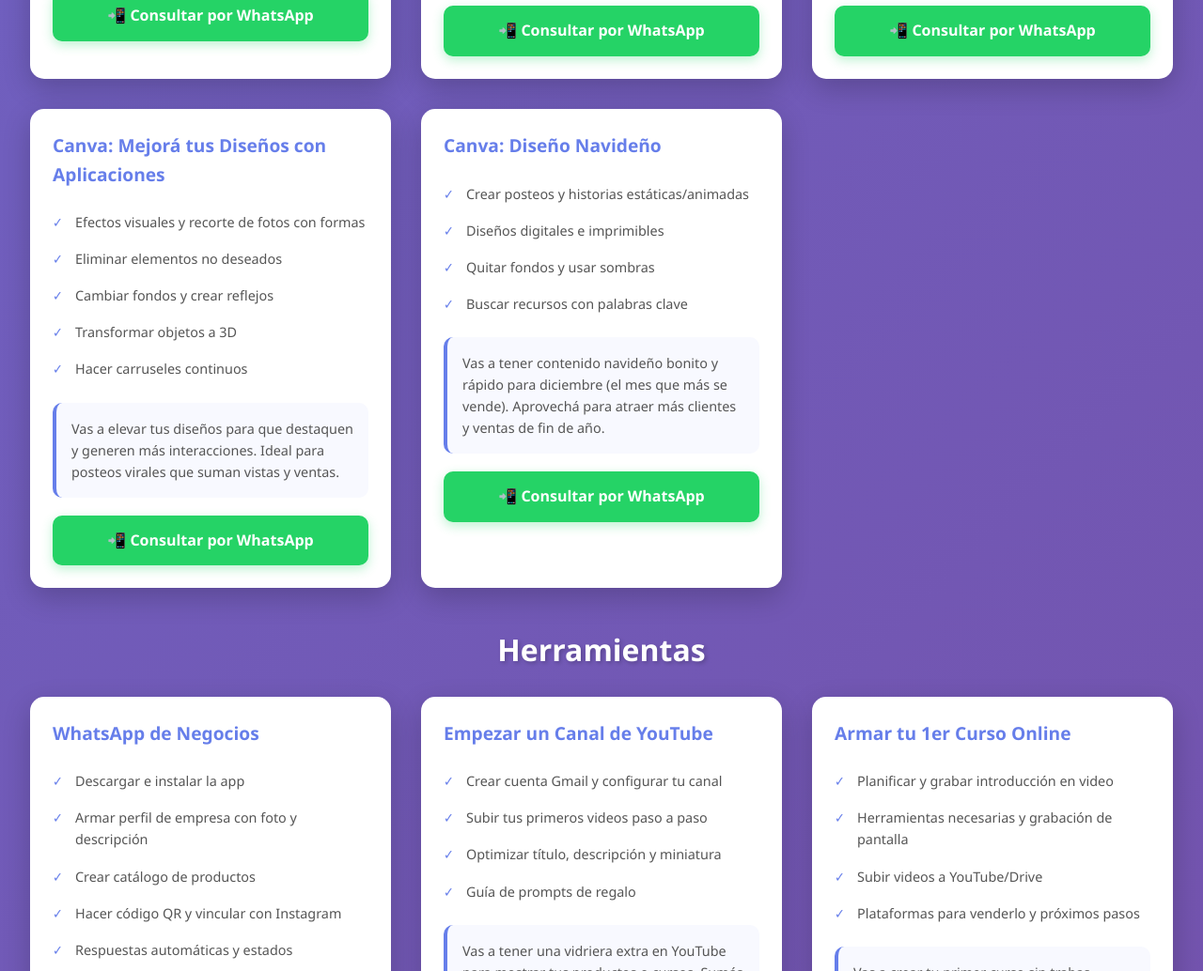
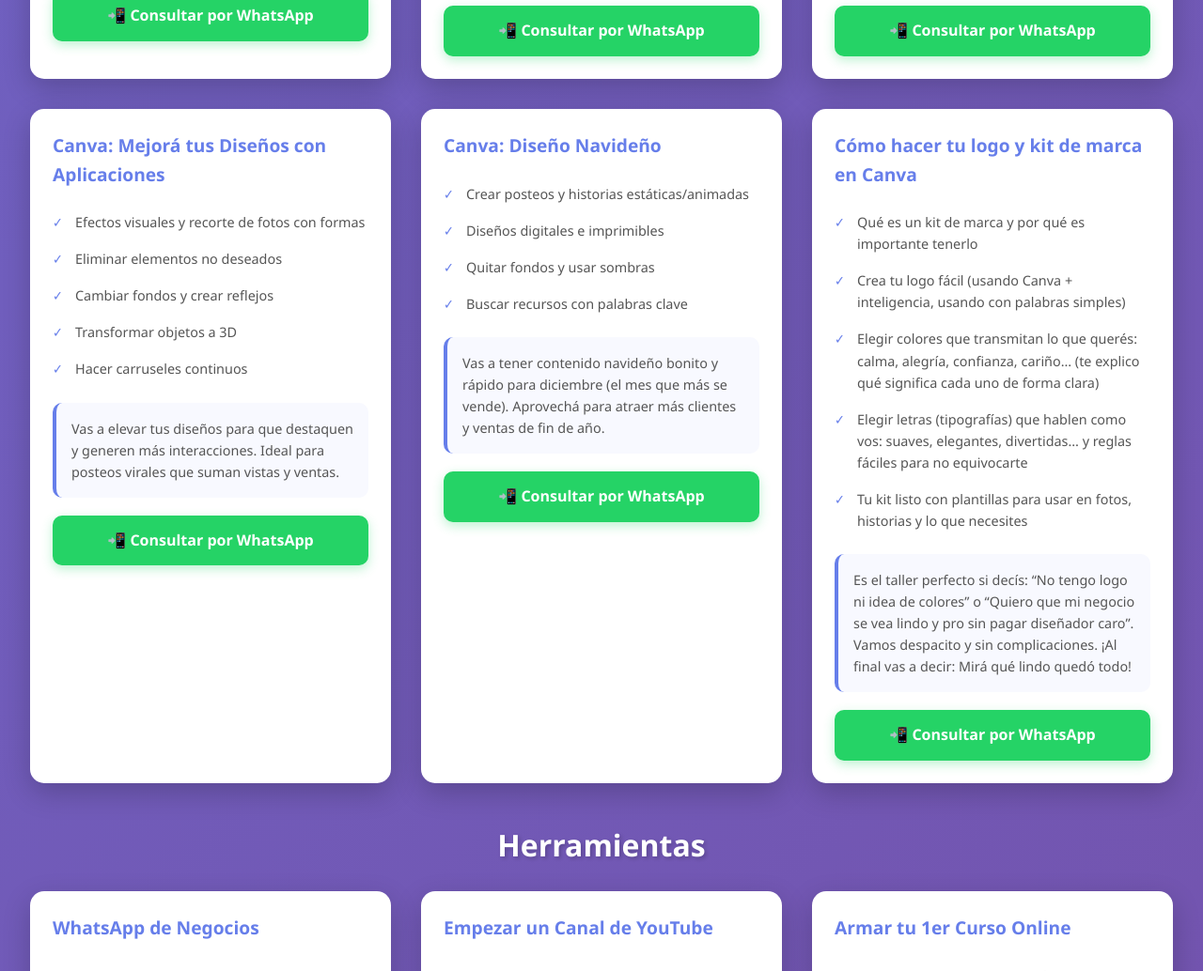
Before and after one commit to RobertoBenedit/ROCOMUNICA, a plain HTML site: page index.html in a window 1280 px wide. Shown: the part 6415-7449 px from the top of the page at 94% size. Drawn offline with Linux system fonts and the light colour scheme.

Commit message:
Add new workshop and update existing entries

```diff
--- a/index.html
+++ b/index.html
@@ -121,29 +121,25 @@
         {title: "Canva para Instagram", items: ["Medidas correctas para historias, posteos y reels","Crear carruseles y portadas de reels","Diseñar historias y destacadas que atrapen","Hacer stickers propios","Tips de colores, textos y organización"], description: "Vas a dejar tu perfil de Instagram lindo y prolijo con diseños propios. Más atractivo = más seguidores, vistas y mensajes de venta.", gift: false},
         {title: "Canva: Nuevas Funciones", items: ["Nuevos formatos y herramientas","Inteligencia artificial + voces con IA","Subtítulos automáticos en videos","Edición mágica de fotos","Hojas de cálculo simples"], description: "Vas a estar al día con lo nuevo de Canva para crear contenido más rápido y moderno. Te ayuda a mantener tu feed actualizado y atractivo para crecer.", gift: false},
         {title: "Canva: Mejorá tus Diseños con Aplicaciones", items: ["Efectos visuales y recorte de fotos con formas","Eliminar elementos no deseados","Cambiar fondos y crear reflejos","Transformar objetos a 3D","Hacer carruseles continuos"], description: "Vas a elevar tus diseños para que destaquen y generen más interacciones. Ideal para posteos virales que suman vistas y ventas.", gift: false},
-        {title: "Canva: Diseño Navideño", items: ["Crear posteos y historias estáticas/animadas","Diseños digitales e imprimibles","Quitar fondos y usar sombras","Buscar recursos con palabras clave"], description: "Vas a tener contenido navideño bonito y rápido para diciembre (el mes que más se vende). Aprovechá para atraer más clientes y ventas de fin de año.", gift: false}
+        {title: "Canva: Diseño Navideño", items: ["Crear posteos y historias estáticas/animadas","Diseños digitales e imprimibles","Quitar fondos y usar sombras","Buscar recursos con palabras clave"], description: "Vas a tener contenido navideño bonito y rápido para diciembre (el mes que más se vende). Aprovechá para atraer más clientes y ventas de fin de año.", gift: false},
+        {title: "Cómo hacer tu logo y kit de marca en Canva", items: ["Qué es un kit de marca y por qué es importante tenerlo","Crea tu logo fácil (usando Canva + inteligencia, usando con palabras simples)", "Elegir colores que transmitan lo que querés: calma, alegría, confianza, cariño… (te explico qué significa cada uno de forma clara)", "Elegir letras (tipografías) que hablen como vos: suaves, elegantes, divertidas… y reglas fáciles para no equivocarte", "Tu kit listo con plantillas para usar en fotos, historias y lo que necesites"], description: "Es el taller perfecto si decís: “No tengo logo ni idea de colores” o “Quiero que mi negocio se vea lindo y pro sin pagar diseñador caro”. Vamos despacito y sin complicaciones. ¡Al final vas a decir: Mirá qué lindo quedó todo!", gift: false}
     ],
-
    tienda: [
-        // ... todos los talleres de Canva que ya tenías ...
-
-        {title: "Canva: Diseño Navideño", items: ["Crear posteos y historias estáticas/animadas","Diseños digitales e imprimibles","Quitar fondos y usar sombras","Buscar recursos con palabras clave"], description: "Vas a tener contenido navideño bonito y rápido para diciembre (el mes que más se vende). Aprovechá para atraer más clientes y ventas de fin de año.", gift: false},
-
-        // ←←← NUEVO TALLER CORREGIDO AQUÍ
-        {
-            title: "✅ Cómo hacer tu logo y kit de marca en Canva",
-            items: [
-                "Qué es un kit de marca y por qué es importante tenerlo",
-                "Crea tu logo fácil (usando Canva + inteligencia artificial, usando con palabras simples)",
-                "Elegir colores que transmitan lo que querés: calma, alegría, confianza, cariño… (te explico qué significa cada uno de forma clara)",
-                "Elegir letras (tipografías) que hablen como vos: suaves, elegantes, divertidas… y reglas fáciles para no equivocarte",
-                "Tu kit listo con plantillas para usar en fotos, historias y lo que necesites"
-            ],
-            description: "Ya esta GRABADO! Dura 2 hs, lo miras por YOUTUBE, las VECES QUE QUIERAS! para SIEMPRE! Es el taller perfecto si decís: “No tengo logo ni idea de colores” o “Quiero que mi negocio se vea lindo y pro sin pagar diseñador caro”. Vamos despacito y sin complicaciones. ¡Al final vas a decir: Mirá qué lindo quedó todo!",
-            gift: false
-        }
+       {
+    title: "Taller: CREÁ TU TIENDANUBE 🛒 Nivel 1",
+    items: [
+        "Crear la cuenta (con el plan gratis o plan pago)",
+        "Configurar: WhatsApp, dirección, redes sociales",
+        "Crear páginas: Sobre nosotros, Política de cambios y devolución, etc.",
+        "Crear categorías y subcategorías para ordenar tus productos",
+        "Cargar productos con detalles, fotos y variantes",
+        "Cargar logo y colores",
+        "Definir el encabezado y el pie de tu tienda"
     ],
-
+    description: "YA ESTA GRABADO! 🤳 Video de 1.30 horas y lo miras por YouTube las veces que quieras. 💵 Precio: $10.000 Pesos Argentinos o 12 dólares para Mexico, Colombia, Chile y Brasil (Por PayPal). 🔥 25% DE DESCUENTO en el primer mes de cualquier plan pago si te registras en Tiendanube con nuestro link. Escribí QUIERO y te paso info para comprarlo!",
+    gift: false
+}
+    ],
     herramientas: [
         {title: "WhatsApp de Negocios", items: ["Descargar e instalar la app","Armar perfil de empresa con foto y descripción","Crear catálogo de productos","Hacer código QR y vincular con Instagram","Respuestas automáticas y estados","Abrir en la computadora y crear stickers"], description: "Vas a usar WhatsApp como una herramienta profesional para vender más fácil. Recibirás mensajes organizados, mostrarás productos y cerrarás ventas rápidas desde Instagram.", gift: false},
         {title: "Empezar un Canal de YouTube", items: ["Crear cuenta Gmail y configurar tu canal","Subir tus primeros videos paso a paso","Optimizar título, descripción y miniatura","Guía de prompts de regalo"], description: "Vas a tener una vidriera extra en YouTube para mostrar tus productos o cursos. Sumás visualizaciones largas y atraés seguidores que luego compran en Instagram.", gift: false},
```
